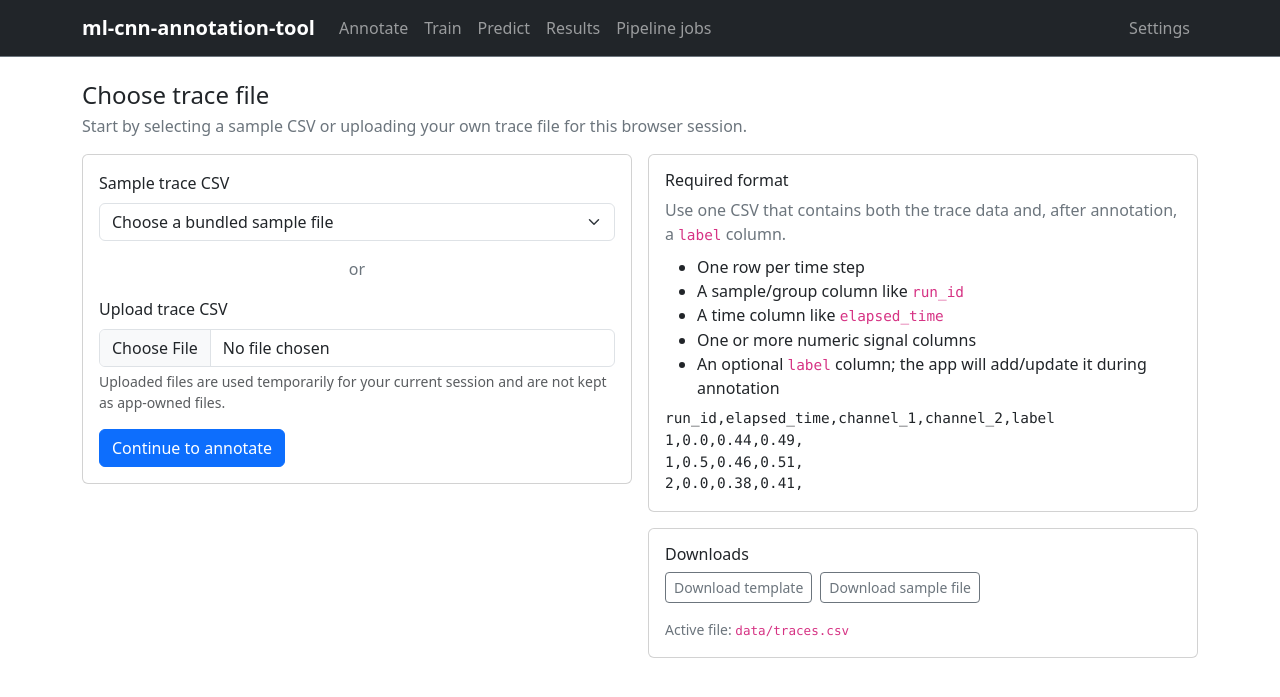
After one commit to techtana/ml-signal-annotation, a Flask app: page /cnn/source in a window 1280 px wide. The commit adds this page. Shown: the top 697 px of the page. Run offline with Flask 3, Linux system fonts and the light colour scheme.

Commit message:
Update routing and templates to streamline annotation process; redirect to source page for file selection, enhance user feedback with active trace notifications, and clarify annotation instructions in UI.

```diff
--- a/app/routes/cnn.py
+++ b/app/routes/cnn.py
@@ -29,7 +29,7 @@ def _sample_sort_key(value: str):
 
 @bp.get("/")
 def home():
-    return redirect(url_for("cnn.annotate"))
+    return redirect(url_for("cnn.source"))
 
 
 @bp.route("/settings", methods=["GET", "POST"])
@@ -123,9 +123,7 @@ def source():
             delete_temp_trace(previous)
 
         session["active_trace_path"] = new_path
-        state = load_state()
-        if state is not None:
-            reset_state(keys=state.keys, trim_ratio=cfg.trim_ratio)
+        save_state(reset_state(keys=[], trim_ratio=cfg.trim_ratio))
         return redirect(url_for("cnn.annotate"))
 
     return render_template(
@@ -139,6 +137,9 @@ def source():
 @bp.get("/annotate")
 def annotate():
     cfg = load_config()
+    if "active_trace_path" not in session:
+        flash("Choose a trace CSV before annotating.", "info")
+        return redirect(url_for("cnn.source"))
     active_trace_path = _active_trace_path(cfg)
     if not active_trace_path or not Path(active_trace_path).exists():
         flash("Select or upload a trace CSV before annotating.", "warning")
--- a/app/templates/base.html
+++ b/app/templates/base.html
@@ -24,7 +24,7 @@
         <div class="collapse navbar-collapse" id="nav">
           <ul class="navbar-nav me-auto">
             <li class="nav-item">
-              <a class="nav-link" href="{{ url_for('cnn.annotate') }}">Annotate</a>
+              <a class="nav-link" href="{{ url_for('cnn.source') }}">Annotate</a>
             </li>
             <li class="nav-item">
               <a class="nav-link" href="{{ url_for('cnn.train') }}">Train</a>
--- a/app/templates/cnn/annotate.html
+++ b/app/templates/cnn/annotate.html
@@ -12,10 +12,14 @@
     <div>
       <h1 class="h4 mb-1">Annotate</h1>
       <div class="text-secondary">
-        Click on the plot to label the event position (x-axis). Label is saved to <code>{{ cfg.annotation_path }}</code>.
+        Click on the plot to label the event position (x-axis). Labels are written back into the active trace CSV as a <code>label</code> column.
       </div>
+      {% if active_trace_path %}
+        <div class="text-secondary small mt-1">Active file: <code>{{ active_trace_path }}</code></div>
+      {% endif %}
     </div>
     <div class="d-flex gap-2">
+      <a class="btn btn-outline-secondary" href="{{ url_for('cnn.source') }}">Change file</a>
       {% if ready %}
         <div class="btn-group" role="group" aria-label="Review navigation">
           <a class="btn btn-outline-secondary {% if not has_prev %}disabled{% endif %}"
--- a/app/templates/cnn/results.html
+++ b/app/templates/cnn/results.html
@@ -7,8 +7,11 @@
     <div>
       <h1 class="h4 mb-1">Results</h1>
       <div class="text-secondary">
-        Annotations from <code>{{ cfg.annotation_path }}</code> and predictions from <code>{{ cfg.output_path }}</code>.
+        Labels from the active trace CSV and predictions from <code>{{ cfg.output_path }}</code>.
       </div>
+      {% if active_trace_path %}
+        <div class="text-secondary small mt-1">Active file: <code>{{ active_trace_path }}</code></div>
+      {% endif %}
     </div>
   </div>
 
--- a/app/templates/cnn/settings.html
+++ b/app/templates/cnn/settings.html
@@ -16,17 +16,13 @@
         <div class="col-md-6">
           <label class="form-label">Data CSV</label>
           <input class="form-control" name="data_path" value="{{ cfg.data_path }}" />
-          <div class="form-text">Default: <code>data/traces.csv</code></div>
+          <div class="form-text">Default bundled sample. Upload/select a trace file on the source page to override it for the current session.</div>
         </div>
         <div class="col-md-6">
           <label class="form-label">Artifacts directory</label>
           <input class="form-control" name="artifacts_dir" value="{{ cfg.artifacts_dir }}" />
         </div>
 
-        <div class="col-md-6">
-          <label class="form-label">Annotations CSV</label>
-          <input class="form-control" name="annotation_path" value="{{ cfg.annotation_path }}" />
-        </div>
         <div class="col-md-6">
           <label class="form-label">Predictions CSV</label>
           <input class="form-control" name="output_path" value="{{ cfg.output_path }}" />
--- /dev/null
+++ b/app/templates/cnn/source.html
@@ -0,0 +1,83 @@
+{% extends "base.html" %}
+
+{% block title %}Trace Source · CNN{% endblock %}
+
+{% block content %}
+  <div class="d-flex flex-column flex-md-row justify-content-between align-items-start gap-3 mb-3">
+    <div>
+      <h1 class="h4 mb-1">Choose trace file</h1>
+      <div class="text-secondary">
+        Start by selecting a sample CSV or uploading your own trace file for this browser session.
+      </div>
+    </div>
+  </div>
+
+  <div class="row g-3">
+    <div class="col-lg-6">
+      <div class="card">
+        <div class="card-body">
+          <form method="post" enctype="multipart/form-data">
+            <label class="form-label">Sample trace CSV</label>
+            <select class="form-select" name="sample_path">
+              <option value="">Choose a bundled sample file</option>
+              {% for path in sample_files %}
+                <option value="{{ path }}" {% if active_trace_path == path %}selected{% endif %}>{{ path }}</option>
+              {% endfor %}
+            </select>
+
+            <div class="text-center text-secondary my-3">or</div>
+
+            <label class="form-label">Upload trace CSV</label>
+            <input class="form-control" type="file" name="trace_file" accept=".csv,text/csv" />
+            <div class="form-text">
+              Uploaded files are used temporarily for your current session and are not kept as app-owned files.
+            </div>
+
+            <button class="btn btn-primary mt-3" type="submit">Continue to annotate</button>
+          </form>
+        </div>
+      </div>
+    </div>
+
+    <div class="col-lg-6">
+      <div class="card mb-3">
+        <div class="card-body">
+          <h2 class="h6">Required format</h2>
+          <p class="text-secondary mb-2">
+            Use one CSV that contains both the trace data and, after annotation, a <code>label</code> column.
+          </p>
+          <ul class="mb-2">
+            <li>One row per time step</li>
+            <li>A sample/group column like <code>{{ cfg.group_by_col }}</code></li>
+            <li>A time column like <code>{{ cfg.time_index_col }}</code></li>
+            <li>One or more numeric signal columns</li>
+            <li>An optional <code>label</code> column; the app will add/update it during annotation</li>
+          </ul>
+          <pre class="mb-0"><code>{{ cfg.group_by_col }},{{ cfg.time_index_col }},channel_1,channel_2,label
+1,0.0,0.44,0.49,
+1,0.5,0.46,0.51,
+2,0.0,0.38,0.41,</code></pre>
+        </div>
+      </div>
+
+      <div class="card">
+        <div class="card-body">
+          <h2 class="h6">Downloads</h2>
+          <div class="d-flex gap-2 flex-wrap">
+            <a class="btn btn-sm btn-outline-secondary" href="{{ url_for('static', filename='prediction_template.csv') }}" download>
+              Download template
+            </a>
+            <a class="btn btn-sm btn-outline-secondary" href="{{ url_for('static', filename='sample_trace_with_labels.csv') }}" download>
+              Download sample file
+            </a>
+          </div>
+          {% if active_trace_path %}
+            <div class="mt-3 text-secondary small">
+              Active file: <code>{{ active_trace_path }}</code>
+            </div>
+          {% endif %}
+        </div>
+      </div>
+    </div>
+  </div>
+{% endblock %}
--- a/app/templates/cnn/train.html
+++ b/app/templates/cnn/train.html
@@ -7,8 +7,11 @@
     <div>
       <h1 class="h4 mb-1">Train</h1>
       <div class="text-secondary">
-        Trains the CNN regressor and writes predictions to <code>{{ cfg.output_path }}</code>.
+        Trains the CNN regressor using labels embedded in the active trace CSV and writes predictions to <code>{{ cfg.output_path }}</code>.
       </div>
+      {% if active_trace_path %}
+        <div class="text-secondary small mt-1">Active file: <code>{{ active_trace_path }}</code></div>
+      {% endif %}
     </div>
     <div class="d-flex gap-2">
       <a class="btn btn-outline-secondary" href="{{ url_for('cnn.settings') }}">Settings</a>
--- a/app/templates/index.html
+++ b/app/templates/index.html
@@ -14,7 +14,7 @@
             </p>
           </div>
           <div class="d-flex gap-2 align-items-start">
-            <a class="btn btn-primary" href="{{ url_for('cnn.annotate') }}">Start annotating</a>
+            <a class="btn btn-primary" href="{{ url_for('cnn.source') }}">Start annotating</a>
             <a class="btn btn-outline-secondary" href="{{ url_for('cnn.settings') }}">Configure</a>
           </div>
         </div>
@@ -29,7 +29,7 @@
             Interactive time-series annotation + CNN training and per-sample predictions.
           </p>
           <div class="d-flex gap-2">
-            <a class="btn btn-sm btn-outline-primary" href="{{ url_for('cnn.annotate') }}">Annotate</a>
+            <a class="btn btn-sm btn-outline-primary" href="{{ url_for('cnn.source') }}">Annotate</a>
             <a class="btn btn-sm btn-outline-primary" href="{{ url_for('cnn.train') }}">Train</a>
             <a class="btn btn-sm btn-outline-primary" href="{{ url_for('cnn.predict') }}">Predict</a>
             <a class="btn btn-sm btn-outline-primary" href="{{ url_for('cnn.results') }}">Results</a>
```
Also changed, not shown: app/static/sample_trace_with_labels.csv (added, +7 -0 lines).
